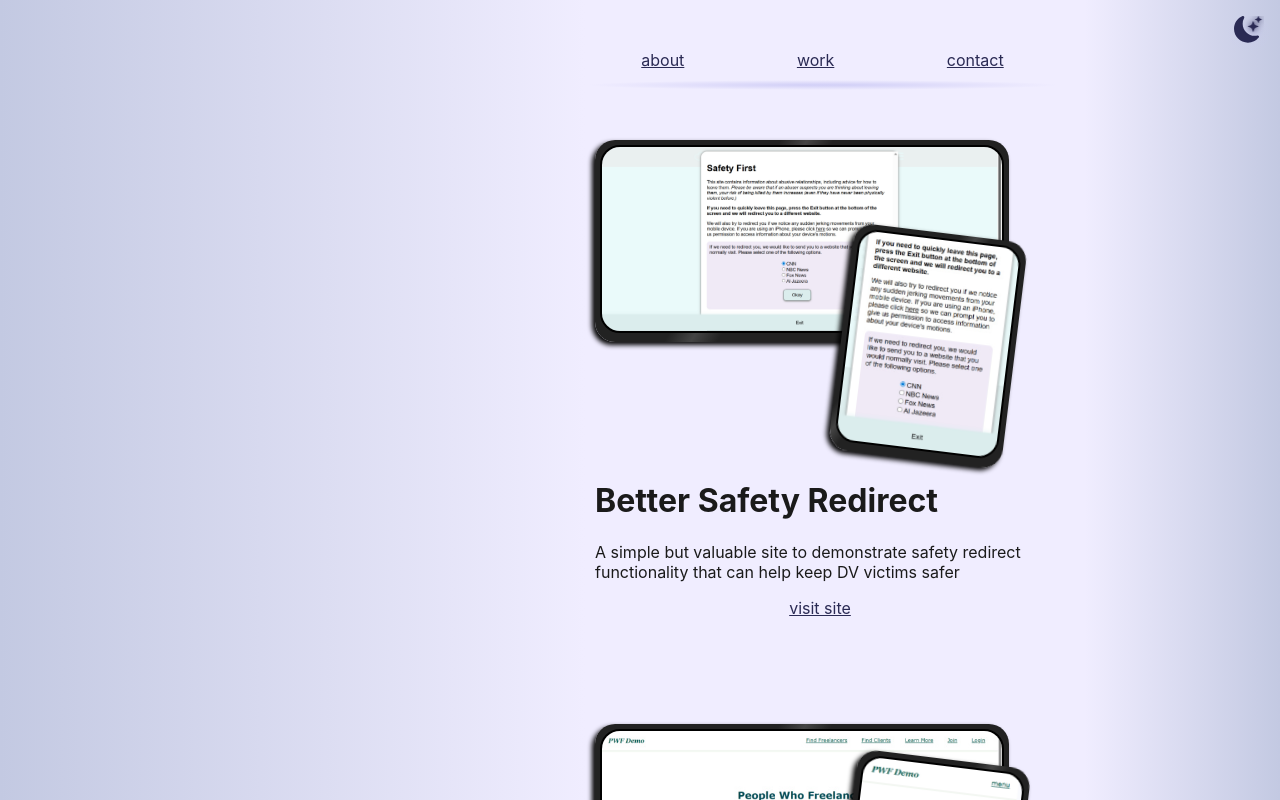
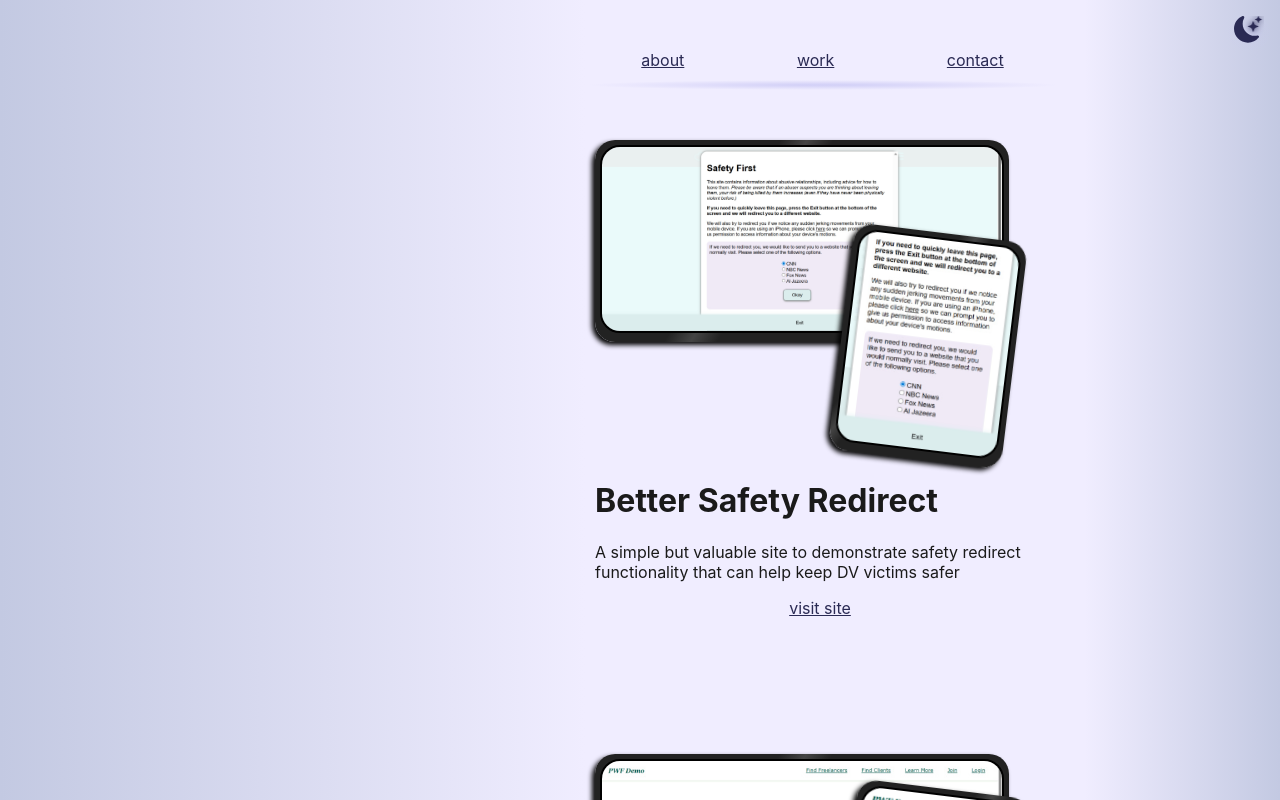
Before and after one commit to Joannamcregan/portfolio, a React (Create React App) app: page /#/ in a window 1280 px wide. Shown: the top 800 px of the page. Built offline with nearby package versions, Linux system fonts and the light colour scheme.

Commit message:
added some padding

```diff
--- a/src/App.css
+++ b/src/App.css
@@ -101,7 +101,7 @@ a, a:visited{
 }
 .project-section{
   padding-top: 30px;
-  padding-bottom: 60px;
+  padding-bottom: 90px;
 }
 .project-section a{
   width: 100%;
```
